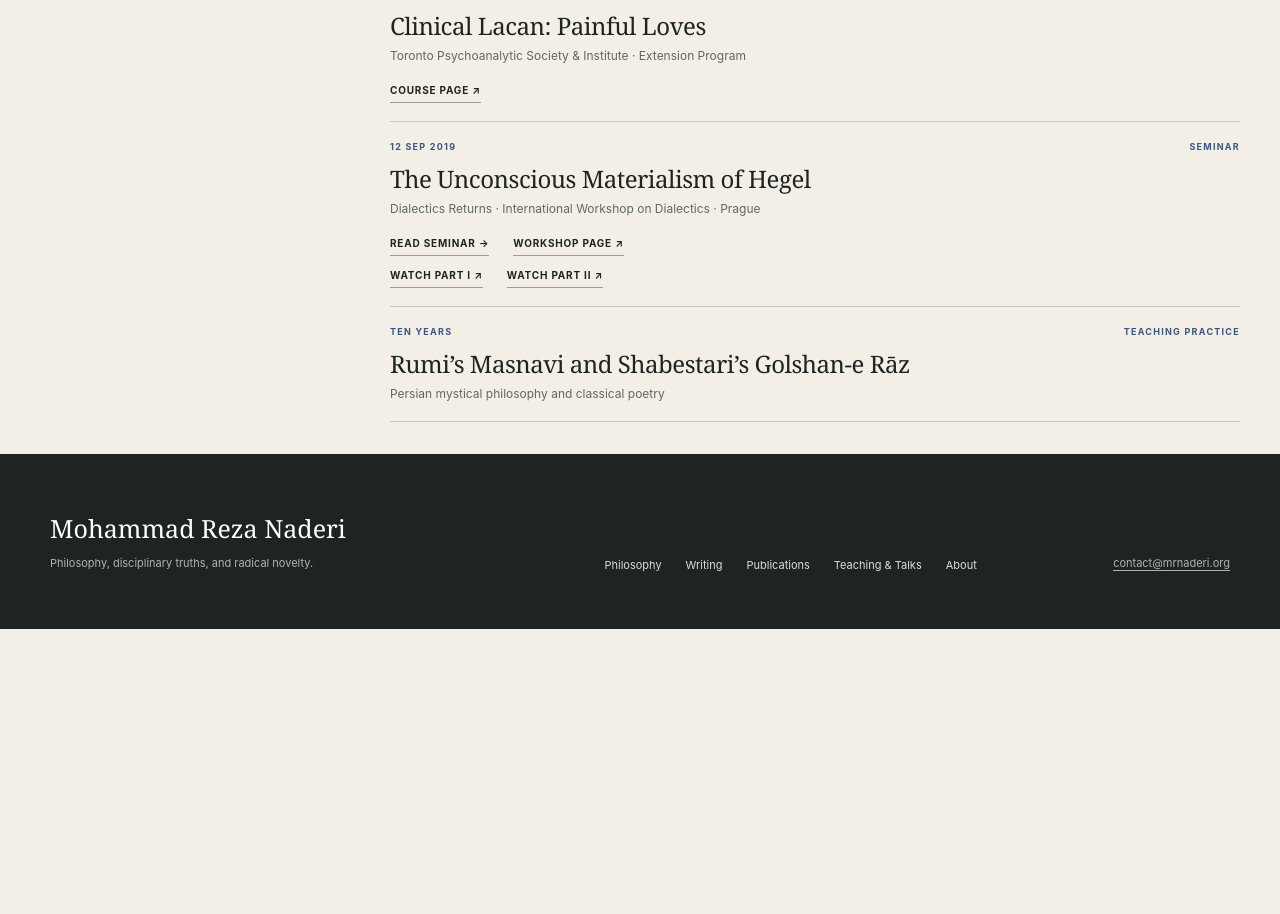
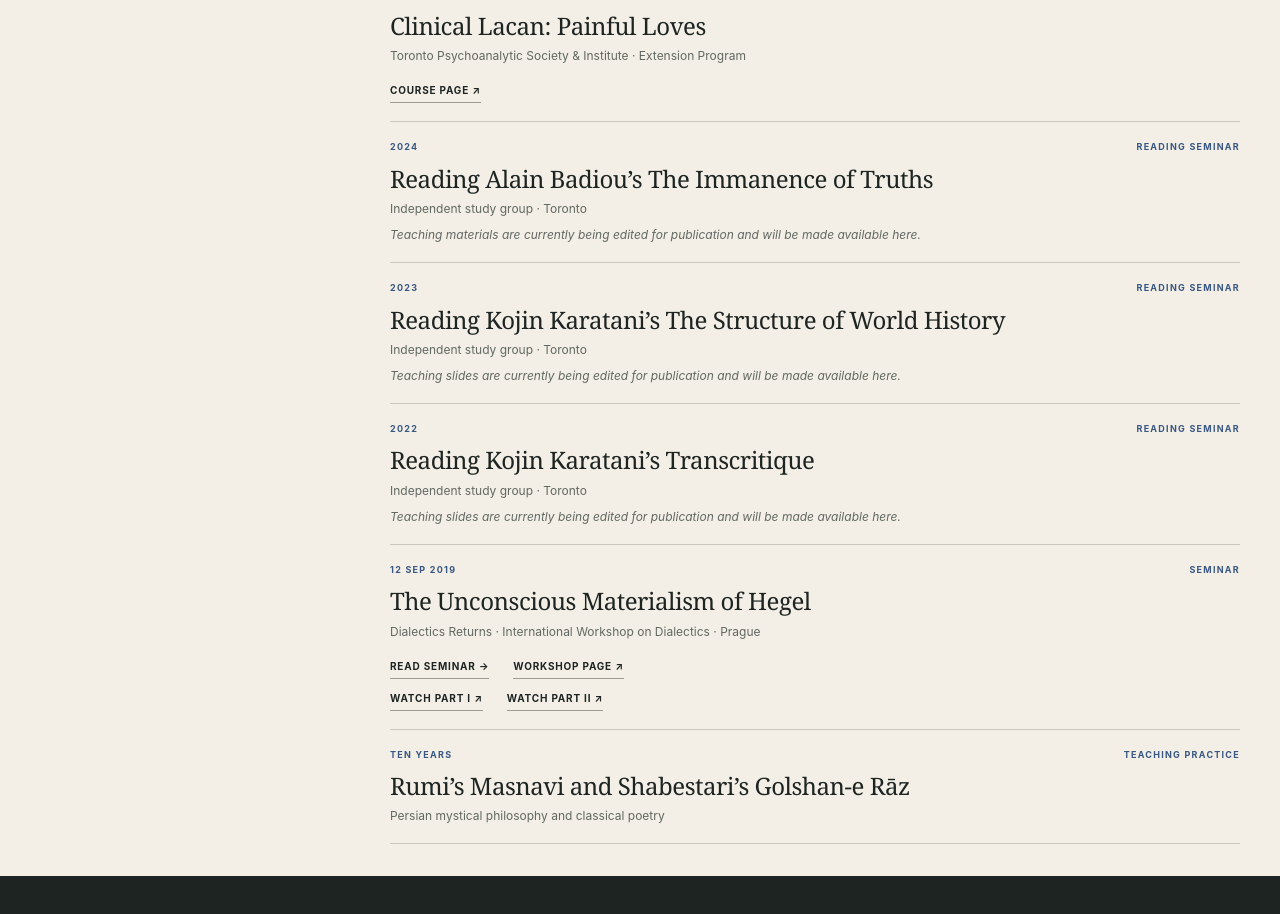
Before and after one commit to mohammad-naderi/mrnaderi.org, a Next.js app: page /teaching in a window 1280 px wide. Shown: the part 1102-2016 px from the top of the page. Before the commit the page ends 1731 px from the top, so only its background shows below. Built offline with nearby package versions, Linux system fonts and the light colour scheme.

Commit message:
Add Karatani and Immanence of Truths seminars

```diff
--- a/app/teaching/page.tsx
+++ b/app/teaching/page.tsx
@@ -5,7 +5,7 @@
 export const metadata: Metadata = {
   title: "Teaching & Talks",
   description:
-    "Selected courses, seminars, talks, recordings, and written materials by Mohammad Reza Naderi on French philosophy, Hegel, Lacan, Deleuze, Badiou, and Persian mystical thought.",
+    "Selected courses, seminars, talks, recordings, and written materials by Mohammad Reza Naderi on Karatani, French philosophy, Hegel, Lacan, Deleuze, Badiou, and Persian mystical thought.",
   alternates: { canonical: "/teaching" },
 };
 
@@ -15,6 +15,7 @@
   title: string;
   subtitle?: string;
   series: string;
+  note?: string;
   readHref?: string;
   courseNotesHref?: string;
   companionHref?: string;
@@ -67,6 +68,27 @@
     series: "Toronto Psychoanalytic Society & Institute · Extension Program",
     courseHref:
       "https://torontopsychoanalysis.com/extension-program/course-five-clinical-lacan-painful-loves/",
+  },
+  {
+    date: "2024",
+    type: "Reading seminar",
+    title: "Reading Alain Badiou’s The Immanence of Truths",
+    series: "Independent study group · Toronto",
+    note: "Teaching materials are currently being edited for publication and will be made available here.",
+  },
+  {
+    date: "2023",
+    type: "Reading seminar",
+    title: "Reading Kojin Karatani’s The Structure of World History",
+    series: "Independent study group · Toronto",
+    note: "Teaching slides are currently being edited for publication and will be made available here.",
+  },
+  {
+    date: "2022",
+    type: "Reading seminar",
+    title: "Reading Kojin Karatani’s Transcritique",
+    series: "Independent study group · Toronto",
+    note: "Teaching slides are currently being edited for publication and will be made available here.",
   },
   {
     date: "12 Sep 2019",
@@ -158,6 +180,16 @@
                     </p>
                   ) : null}
                   <p>{session.series}</p>
+                  {session.note ? (
+                    <p
+                      style={{
+                        marginTop: "8px",
+                        fontStyle: "italic",
+                      }}
+                    >
+                      {session.note}
+                    </p>
+                  ) : null}
                   {hasActions ? (
                     <div
                       className="session-actions"
```
